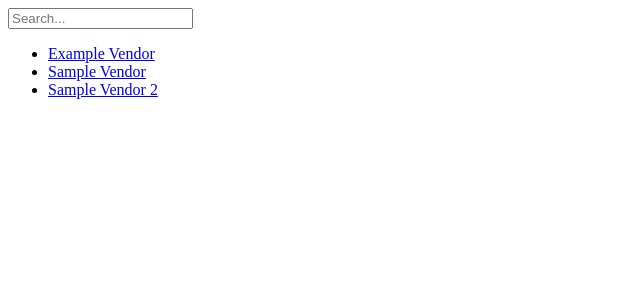
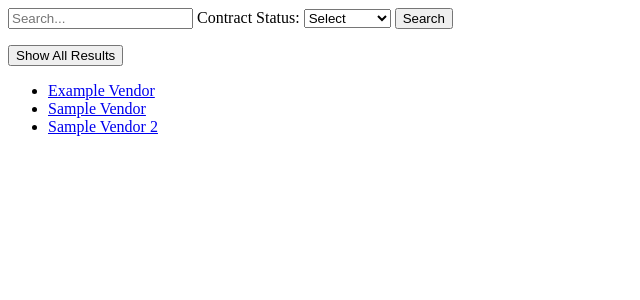
Before and after one commit to nshein1/DatabaseProject, a Django app: page /vcm/vendors/ in a window 1280 px wide. Shown: the top 300 px of the page, without its empty margins (0-640 px from the left). Run offline with Django 3.2, Linux system fonts and the light colour scheme; data comes from the database, SQL or seed files in the repository.

Commit message:
search vendor by contract_status

```diff
--- a/projectCode/vcm_site/vcm_app/templates/vcm_app/vendors.html
+++ b/projectCode/vcm_site/vcm_app/templates/vcm_app/vendors.html
@@ -1,11 +1,27 @@
-<!----NEW STUFF HERE-->
+<!----SEARCH BAR STUFF-->
 
 <form action="{% url 'vcm_app:vendors' %}" method="get">
     <input name="search_term" type="text" placeholder="Search...">
-</form>
 
 
-<!----END NEW STUFF-->
+    <label for="contract_status">Contract Status:</label>
+    <select id="contract_status" name="contract_status">
+            <option value=>Select</option>
+            <option value="CR">Current</option>
+            <option value="CP">Completed</option>
+            <option value="PT">Potential</option>
+            <option value="CN">Canceled</option>
+            <option value="FT">Future</option>
+    </select>
+
+    <!--<input type="submit">Search</input> -->
+    <button type="submit" value="Submit">Search</button>
+
+</form>
+<form action="{% url 'vcm_app:vendors' %}" method="get">
+    <button type="submit" value="Submit">Show All Results</button>
+</form>
+<!----SEARCH BAR STUFF-->
 
 {% if vendor_list %}
     <ul>
--- a/projectCode/vcm_site/vcm_app/views.py
+++ b/projectCode/vcm_site/vcm_app/views.py
@@ -37,14 +37,14 @@ class VendorsView(generic.ListView):
 
         #filter by search terms
         if (search_term := self.request.GET.get("search_term")):
-            results.filter(
+            results = results.filter(
                             Q(vendor_name__icontains=search_term) |
                             Q(vendor_email__icontains=search_term)
                         )
 
         #filter by contract_status
         if (contract_status := self.request.GET.get("contract_status")):
-            results.filter(contract__contract_status=contract_status)
+            results = results.filter(contract__contract_status=contract_status)
 
         #return filtered results ordered by vendor_name
         return results.order_by('vendor_name')
```
